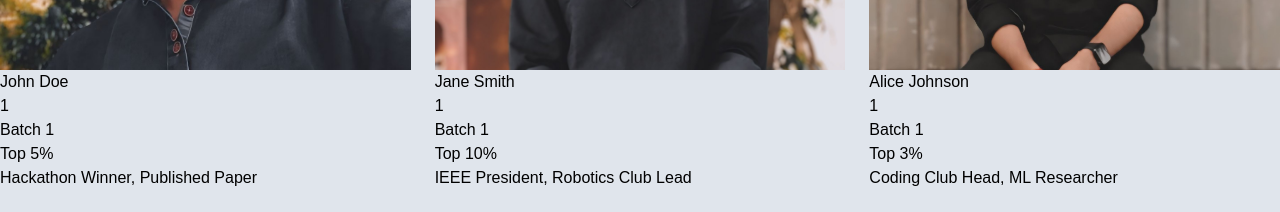
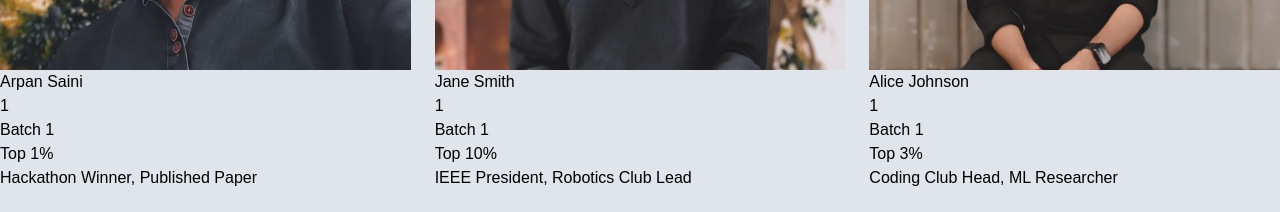
Before and after one commit to Gem2005/SIH-project, a React (Vite) app: page /students/1/1 in a window 1280 px wide. Shown: the part 365-577 px from the top of the page. Built offline with nearby package versions, Linux system fonts and the light colour scheme.

Commit message:
profile upxate

```diff
--- a/src/data/studentProfilesData.ts
+++ b/src/data/studentProfilesData.ts
@@ -30,24 +30,24 @@ export interface StudentProfile {
 export const studentProfiles: StudentProfile[] = [
   {
     id: 1,
-    name: 'John Doe',
-    jobTitle: 'Web Developer',
+    name: 'Arpan Saini',
+    jobTitle: 'Web Developer and ML Engineer',
     profileImage: studentImg3,
-    about: 'Passionate web developer with a love for creating intuitive and user-friendly interfaces.',
-    email: 'john.doe@example.com',
-    phone: '+91 123 456 7890',
-    company: 'Tech Innovations',
-    experience: '3 Years',
-    location: 'New Delhi',
-    achievements: 'Hackathon Winner, Published Research Paper on Web Technologies',
+    about: 'Pursuing B.Tech in Information Technology from Rajkiya Engineering College Bijnor.As a Front-End Web Developer, I live for those "aha!" moments when a design comes to life! Crafting sleek, stylish, and user-friendly interfaces . But that’s not all! I am currently diving into the magical realm of Machine Learning .',
+    email: 'work.arpansaini@gmail.com',
+    phone: '+91 9528829470',
+    company: 'NovaNectar Services Pvt. Ltd.',
+    experience: '1 Years',
+    location: 'Moradabad',
+    achievements: 'Three times Student of the year during school,Secured 1st rank in DIH compition ,Secured 1st position in portrait Artwork compition',
     certifications: 'Certified Full Stack Developer, Advanced JavaScript Programming',
     projects: 'E-commerce Platform, Real-time Chat Application',
     skills: ['HTML', 'CSS', 'JavaScript', 'React', 'Node.js'],
     socialLinks: {
-      linkedin: 'https://www.linkedin.com/in/johndoe/',
-      instagram: 'https://www.instagram.com/johndoe/',
-      github: 'https://github.com/johndoe',
-      twitter: 'https://twitter.com/johndoe'
+      linkedin: 'https://www.linkedin.com/in/arpan saini/',
+      instagram: 'https://www.instagram.com/arpan_kumar_saini/',
+      github: 'https://github.com/arpan-kumar-saini',
+
     }
   },
   {
--- a/src/data/studentsData.ts
+++ b/src/data/studentsData.ts
@@ -14,7 +14,7 @@ export interface StudentSummary {
 }
 
 export const students: StudentSummary[] = [
-  { id: 1, name: 'John Doe', rank: 'Top 5%', achievements: 'Hackathon Winner, Published Paper', imgSrc: studentImg3 },
+  { id: 1, name: 'Arpan Saini', rank: 'Top 1%', achievements: 'Hackathon Winner, Published Paper', imgSrc: studentImg3 },
   { id: 2, name: 'Jane Smith', rank: 'Top 10%', achievements: 'IEEE President, Robotics Club Lead', imgSrc: studentImg2 },
   { id: 3, name: 'Alice Johnson', rank: 'Top 3%', achievements: 'Coding Club Head, ML Researcher', imgSrc: studentImg1 },
   { id: 4, name: 'Bob Lee', rank: 'Top 7%', achievements: 'SAE Lead, Robotics Team Member', imgSrc: studentImg4 },
```
